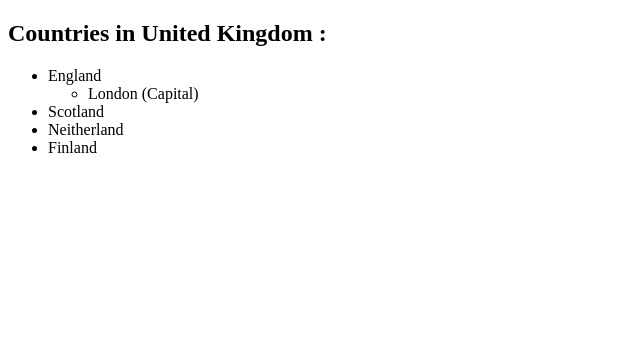
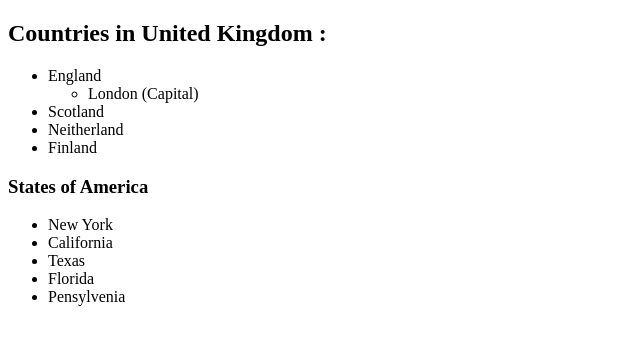
Before and after one commit to hassan4057/coursera-test, a plain HTML site: page unordered_lists/index.html in a window 1280 px wide. Shown: the whole page, without its empty margins (0-640 px from the left). Drawn offline with Linux system fonts and the light colour scheme.

Commit message:
Unordered Lists in html

```diff
--- a/unordered_lists/index.html
+++ b/unordered_lists/index.html
@@ -19,6 +19,15 @@
 		<li>Finland</li>
 	</ul>
 
+	<h3>States of America</h3>
+	<ul>
+		<li>New York</li>
+		<li>California</li>
+		<li>Texas</li>
+		<li>Florida</li>
+		<li>Pensylvenia</li>
+	</ul>
+
 
 </body>
 </html>
```
